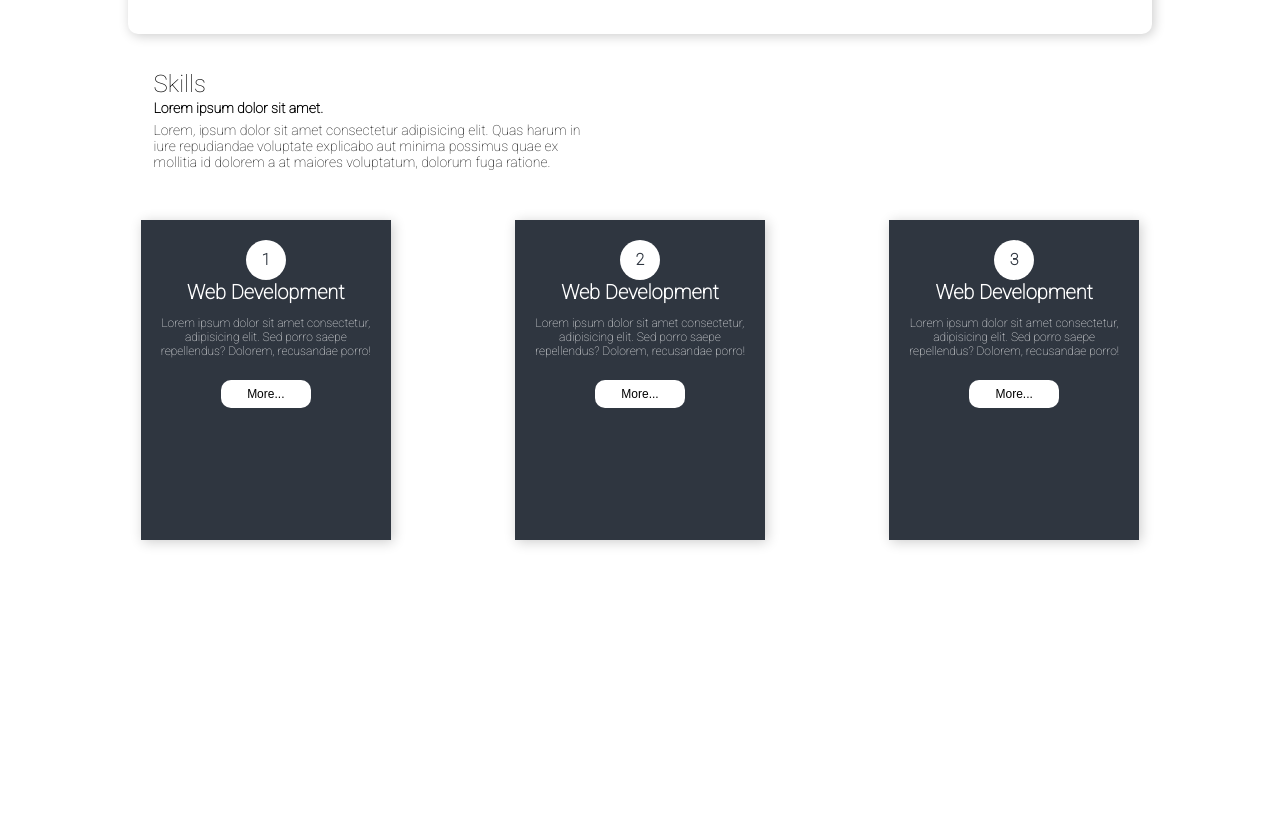
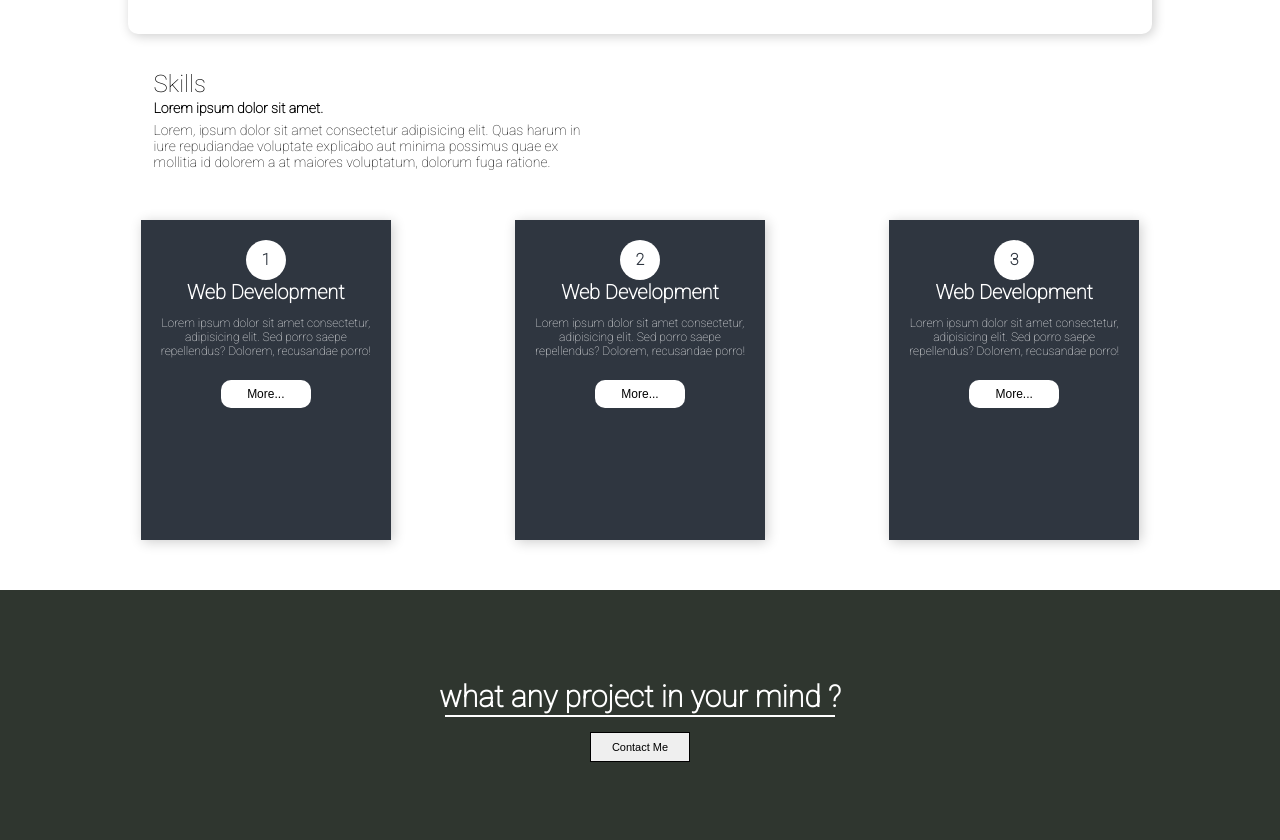
Before and after one commit to muhammadnadim23/tugas_dim-, a plain HTML site: page index.html in a window 1280 px wide. Shown: the part 848-1688 px from the top of the page. Before the commit the page ends 1438 px from the top, so only its background shows below. Drawn offline with Linux system fonts and the light colour scheme.

Commit message:
countact

```diff
--- a/index.html
+++ b/index.html
@@ -97,5 +97,10 @@
             <button>More...</button>
         </div>
     </div>
-</body>
-</html>
+
+    <!-- contact -->
+    <div class="contact">
+        <p>what any project in your mind ?</p>
+        <div class="garis"></div>
+        <button>Contact Me</button>
+    </div>
--- a/sytle.css
+++ b/sytle.css
@@ -210,3 +210,34 @@ body{
     background-color: white;
     border: none;
     font-size: 12px;
+}
+.contact{
+    width: 100%;
+    height: 250px;
+    background-color: #2f362f;
+    display: flex;
+    flex-direction: column;
+    justify-content: center;
+    align-items: center;
+}
+.contact p{
+    font-size: 30px;
+    color: white;
+    font-weight: bold;
+    margin-bottom: 13px;
+    line-height: 0px;
+}
+
+.garis{
+    width: 390px;
+    height: 5px;
+    border-bottom: 2px solid white;
+    margin-bottom: 15px;
+}
+
+.contact button{
+    width: 100px;
+    height: 30px;
+    font-size: 11px;
+    border: 1px solid black;
+}
```
